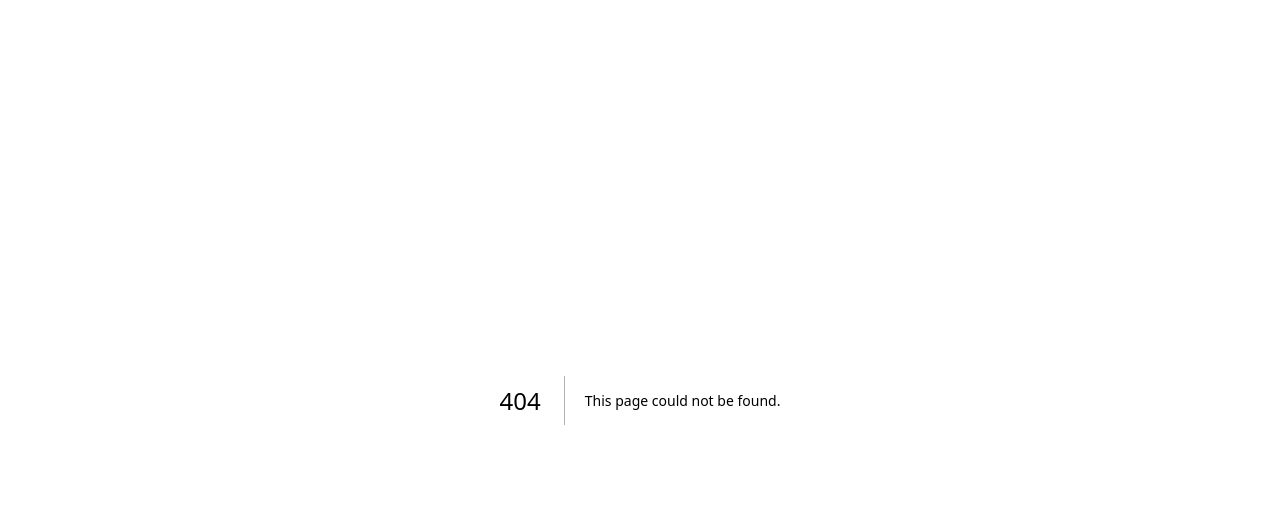
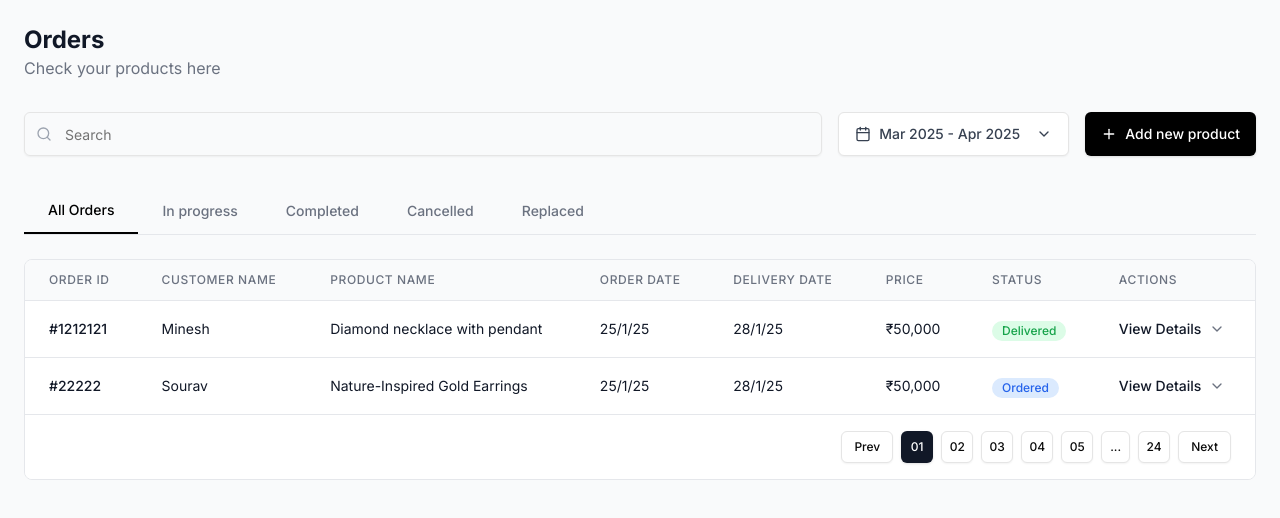
Before and after one commit to sourav0299/invoicify-shop, a Next.js app: page /admin in a window 1280 px wide. Before the commit this address had no page. Shown: the top 518 px of the page. Built offline with nearby package versions, Linux system fonts and the light colour scheme.

Commit message:
Order Page

```diff
--- /dev/null
+++ b/app/admin/page.tsx
@@ -0,0 +1,245 @@
+"use client"
+
+import { useState } from "react"
+import { Search, Calendar, Plus, ChevronDown } from "lucide-react"
+import { Button } from "@/components/ui/button"
+import { Input } from "@/components/ui/input"
+import Link from "next/link"
+
+// Order status component with appropriate styling
+const OrderStatus = ({ status }: { status: string }) => {
+  let color = ""
+  let bgColor = ""
+
+  switch (status.toLowerCase()) {
+    case "delivered":
+      color = "text-green-600"
+      bgColor = "bg-green-100"
+      break
+    case "ordered":
+      color = "text-blue-600"
+      bgColor = "bg-blue-100"
+      break
+    case "replaced":
+      color = "text-red-600"
+      bgColor = "bg-red-100"
+      break
+    case "cancelled":
+      color = "text-gray-600"
+      bgColor = "bg-gray-200"
+      break
+    case "in progress":
+      color = "text-amber-600"
+      bgColor = "bg-amber-100"
+      break
+    default:
+      color = "text-gray-600"
+      bgColor = "bg-gray-100"
+  }
+
+  return (
+    <span className={`inline-flex items-center px-2.5 py-0.5 rounded-full text-xs font-medium ${bgColor} ${color}`}>
+      {status === "in progress" ? "In Progress" : status}
+    </span>
+  )
+}
+
+// Mock data for orders
+const orders = [
+  {
+    id: "#1212121",
+    customer: "Minesh",
+    product: "Diamond necklace with pendant",
+    orderDate: "25/1/25",
+    deliveryDate: "28/1/25",
+    price: "₹50,000",
+    status: "Delivered",
+  },
+  {
+    id: "#22222",
+    customer: "Sourav",
+    product: "Nature-Inspired Gold Earrings",
+    orderDate: "25/1/25",
+    deliveryDate: "28/1/25",
+    price: "₹50,000",
+    status: "Ordered",
+  },
+
+]
+
+export default function OrdersPage() {
+  const [activeTab, setActiveTab] = useState("All Orders")
+  const [currentPage, setCurrentPage] = useState(1)
+
+  // Filter orders based on active tab
+  const filteredOrders = orders.filter((order) => {
+    if (activeTab === "All Orders") return true
+    if (activeTab === "In progress" && order.status === "In Progress") return true
+    if (activeTab === "Completed" && order.status === "Delivered") return true
+    if (activeTab === "Cancelled" && order.status === "Cancelled") return true
+    if (activeTab === "Replaced" && order.status === "Replaced") return true
+    return false
+  })
+
+  return (
+    <div className="bg-gray-50 min-h-screen">
+      <div className="p-6 max-w-[1400px] mx-auto">
+        {/* Header */}
+        <div className="mb-8">
+          <h1 className="text-2xl font-bold text-gray-900">Orders</h1>
+          <p className="text-gray-500">Check your products here</p>
+        </div>
+
+        {/* Search and filters */}
+        <div className="flex flex-col md:flex-row gap-4 mb-8">
+          <div className="relative flex-grow">
+            <Search className="absolute left-3 top-1/2 transform -translate-y-1/2 text-gray-400 h-4 w-4" />
+            <Input placeholder="Search" className="pl-10 h-11 w-full" />
+          </div>
+          <div className="flex gap-4">
+            <Button variant="outline" className="h-11 px-4 flex items-center gap-2 text-gray-700 bg-white">
+              <Calendar className="h-4 w-4" />
+              <span>Mar 2025 - Apr 2025</span>
+              <ChevronDown className="h-4 w-4 ml-2" />
+            </Button>
+            <Button className="h-11 bg-black hover:bg-gray-800 text-white flex items-center gap-2">
+              <Plus className="h-4 w-4" />
+              <span>Add new product</span>
+            </Button>
+          </div>
+        </div>
+
+        {/* Tabs */}
+        <div className="border-b border-gray-200 mb-6">
+          <div className="flex overflow-x-auto">
+            {["All Orders", "In progress", "Completed", "Cancelled", "Replaced"].map((tab) => (
+              <button
+                key={tab}
+                onClick={() => setActiveTab(tab)}
+                className={`px-6 py-3 font-medium text-sm whitespace-nowrap ${
+                  activeTab === tab
+                    ? "text-black border-b-2 border-black"
+                    : "text-gray-500 hover:text-gray-700 hover:border-gray-300"
+                }`}
+              >
+                {tab}
+              </button>
+            ))}
+          </div>
+        </div>
+
+        {/* Orders table */}
+        <div className="bg-white rounded-lg border border-gray-200 overflow-hidden">
+          <div className="overflow-x-auto">
+            <table className="min-w-full divide-y divide-gray-200">
+              <thead className="bg-gray-50">
+                <tr>
+                  <th
+                    scope="col"
+                    className="px-6 py-3 text-left text-xs font-medium text-gray-500 uppercase tracking-wider"
+                  >
+                    Order ID
+                  </th>
+                  <th
+                    scope="col"
+                    className="px-6 py-3 text-left text-xs font-medium text-gray-500 uppercase tracking-wider"
+                  >
+                    Customer name
+                  </th>
+                  <th
+                    scope="col"
+                    className="px-6 py-3 text-left text-xs font-medium text-gray-500 uppercase tracking-wider"
+                  >
+                    Product name
+                  </th>
+                  <th
+                    scope="col"
+                    className="px-6 py-3 text-left text-xs font-medium text-gray-500 uppercase tracking-wider"
+                  >
+                    Order date
+                  </th>
+                  <th
+                    scope="col"
+                    className="px-6 py-3 text-left text-xs font-medium text-gray-500 uppercase tracking-wider"
+                  >
+                    Delivery date
+                  </th>
+                  <th
+                    scope="col"
+                    className="px-6 py-3 text-left text-xs font-medium text-gray-500 uppercase tracking-wider"
+                  >
+                    Price
+                  </th>
+                  <th
+                    scope="col"
+                    className="px-6 py-3 text-left text-xs font-medium text-gray-500 uppercase tracking-wider"
+                  >
+                    Status
+                  </th>
+                  <th
+                    scope="col"
+                    className="px-6 py-3 text-left text-xs font-medium text-gray-500 uppercase tracking-wider"
+                  >
+                    Actions
+                  </th>
+                </tr>
+              </thead>
+              <tbody className="bg-white divide-y divide-gray-200">
+                {filteredOrders.map((order, index) => (
+                  <tr key={index} className="hover:bg-gray-50">
+                    <td className="px-6 py-4 whitespace-nowrap text-sm font-medium text-gray-900">{order.id}</td>
+                    <td className="px-6 py-4 whitespace-nowrap text-sm text-gray-900">{order.customer}</td>
+                    <td className="px-6 py-4 whitespace-nowrap text-sm text-gray-900">{order.product}</td>
+                    <td className="px-6 py-4 whitespace-nowrap text-sm text-gray-900">{order.orderDate}</td>
+                    <td className="px-6 py-4 whitespace-nowrap text-sm text-gray-900">{order.deliveryDate}</td>
+                    <td className="px-6 py-4 whitespace-nowrap text-sm text-gray-900">{order.price}</td>
+                    <td className="px-6 py-4 whitespace-nowrap">
+                      <OrderStatus status={order.status} />
+                    </td>
+                    <td className="px-6 py-4 whitespace-nowrap text-right text-sm font-medium">
+                      <div className="flex items-center">
+                        <Link href={`/admin/orders/${order.id}`} className="text-gray-900 hover:text-gray-700">
+                          View Details
+                        </Link>
+                        <ChevronDown className="h-4 w-4 ml-2 text-gray-500" />
+                      </div>
+                    </td>
+                  </tr>
+                ))}
+              </tbody>
+            </table>
+          </div>
+
+          {/* Pagination */}
+          <div className="px-6 py-4 bg-white border-t border-gray-200 flex items-center justify-end">
+            <nav className="flex items-center space-x-2">
+              <Button variant="outline" size="sm" className="h-8 px-3">
+                Prev
+              </Button>
+              {[1, 2, 3, 4, 5].map((page) => (
+                <Button
+                  key={page}
+                  variant={page === currentPage ? "default" : "outline"}
+                  size="sm"
+                  className={`h-8 w-8 ${page === currentPage ? "bg-gray-900 text-white" : ""}`}
+                  onClick={() => setCurrentPage(page)}
+                >
+                  {page === 1 ? "01" : page === 2 ? "02" : page === 3 ? "03" : page === 4 ? "04" : "05"}
+                </Button>
+              ))}
+              <Button variant="outline" size="sm" className="h-8 px-2">
+                ...
+              </Button>
+              <Button variant="outline" size="sm" className="h-8 w-8">
+                24
+              </Button>
+              <Button variant="outline" size="sm" className="h-8 px-3">
+                Next
+              </Button>
+            </nav>
+          </div>
+        </div>
+      </div>
+    </div>
+  )
+}
```
